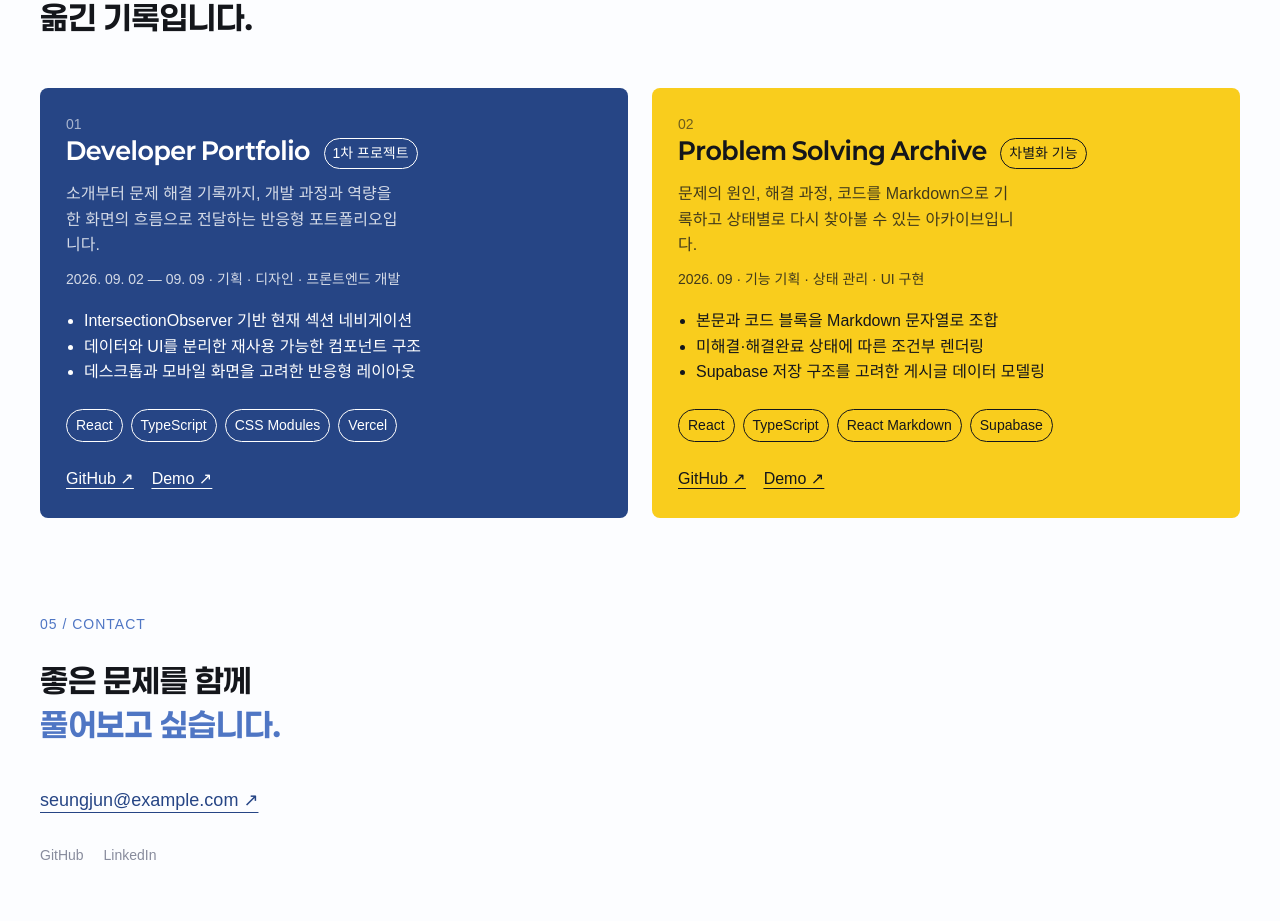
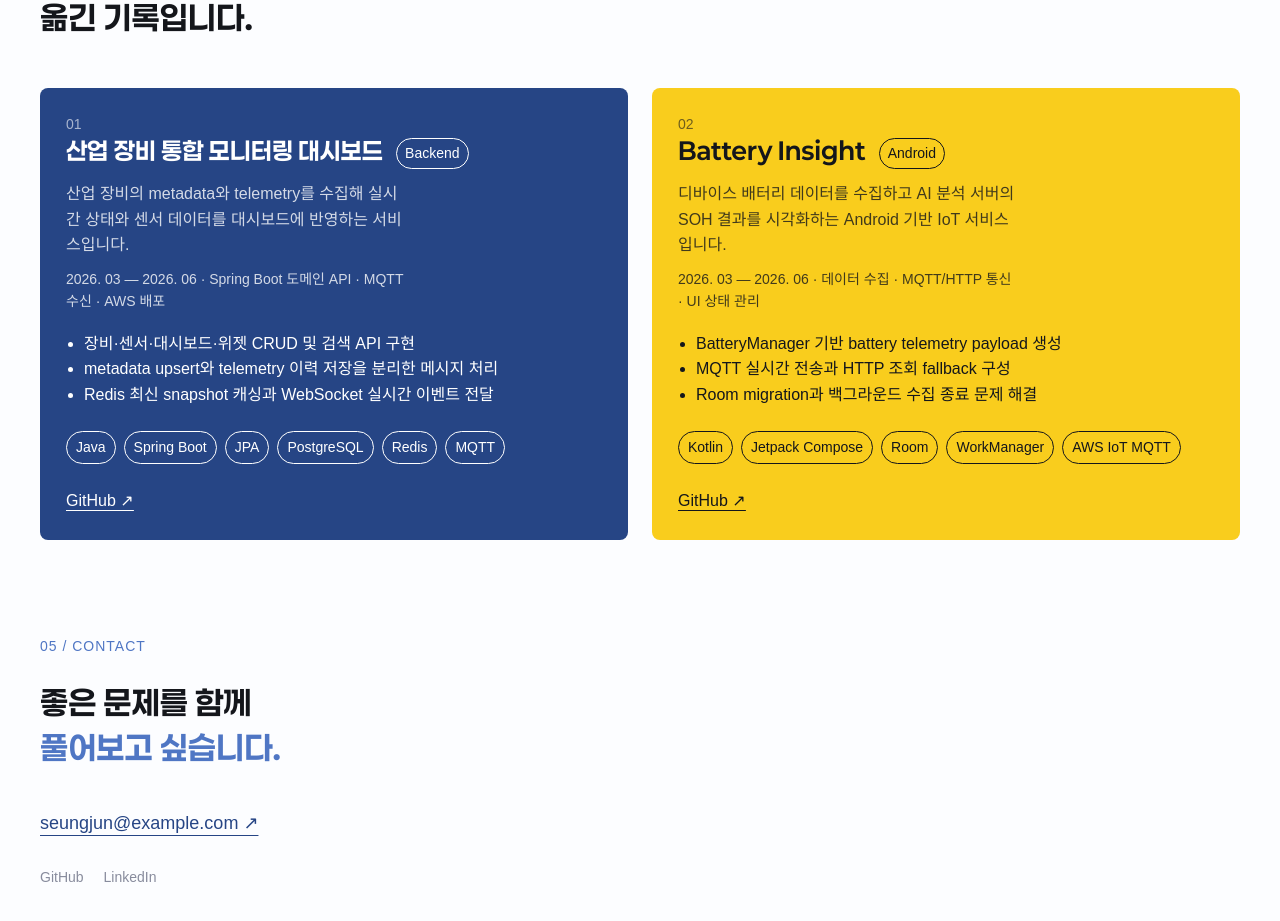
Before and after one commit to SeungJunS0ng/portfolio-site, a React (Vite) app: page / in a window 1280 px wide. Shown: the part 2500-3421 px from the top of the page. Built offline with nearby package versions, Linux system fonts and the light colour scheme; a web font is replaced by a local one.

Commit message:
feat: 백엔드 포트폴리오 프로젝트 데이터 갱신

```diff
--- a/src/data/projects.ts
+++ b/src/data/projects.ts
@@ -2,37 +2,35 @@ import type { Project } from "../types";
 
 export const projects: Project[] = [
   {
-    id: "portfolio-site",
-    title: "Developer Portfolio",
-    badge: "1차 프로젝트",
+    id: "monitoring-dashboard",
+    title: "산업 장비 통합 모니터링 대시보드",
+    badge: "Backend",
     description:
-      "소개부터 문제 해결 기록까지, 개발 과정과 역량을 한 화면의 흐름으로 전달하는 반응형 포트폴리오입니다.",
-    period: "2026. 09. 02 — 09. 09",
-    role: "기획 · 디자인 · 프론트엔드 개발",
-    stack: ["React", "TypeScript", "CSS Modules", "Vercel"],
-    link: "https://github.com/",
-    demo: "https://github.com/",
+      "산업 장비의 metadata와 telemetry를 수집해 실시간 상태와 센서 데이터를 대시보드에 반영하는 서비스입니다.",
+    period: "2026. 03 — 2026. 06",
+    role: "Spring Boot 도메인 API · MQTT 수신 · AWS 배포",
+    stack: ["Java", "Spring Boot", "JPA", "PostgreSQL", "Redis", "MQTT"],
+    link: "https://github.com/SeungJunS0ng/DashBoard/tree/develop",
     highlights: [
-      "IntersectionObserver 기반 현재 섹션 네비게이션",
-      "데이터와 UI를 분리한 재사용 가능한 컴포넌트 구조",
-      "데스크톱과 모바일 화면을 고려한 반응형 레이아웃",
+      "장비·센서·대시보드·위젯 CRUD 및 검색 API 구현",
+      "metadata upsert와 telemetry 이력 저장을 분리한 메시지 처리",
+      "Redis 최신 snapshot 캐싱과 WebSocket 실시간 이벤트 전달",
     ],
   },
   {
-    id: "problem-solving-archive",
-    title: "Problem Solving Archive",
-    badge: "차별화 기능",
+    id: "battery-insight",
+    title: "Battery Insight",
+    badge: "Android",
     description:
-      "문제의 원인, 해결 과정, 코드를 Markdown으로 기록하고 상태별로 다시 찾아볼 수 있는 아카이브입니다.",
-    period: "2026. 09",
-    role: "기능 기획 · 상태 관리 · UI 구현",
-    stack: ["React", "TypeScript", "React Markdown", "Supabase"],
-    link: "https://github.com/",
-    demo: "https://github.com/",
+      "디바이스 배터리 데이터를 수집하고 AI 분석 서버의 SOH 결과를 시각화하는 Android 기반 IoT 서비스입니다.",
+    period: "2026. 03 — 2026. 06",
+    role: "데이터 수집 · MQTT/HTTP 통신 · UI 상태 관리",
+    stack: ["Kotlin", "Jetpack Compose", "Room", "WorkManager", "AWS IoT MQTT"],
+    link: "https://github.com/SeungJunS0ng",
     highlights: [
-      "본문과 코드 블록을 Markdown 문자열로 조합",
-      "미해결·해결완료 상태에 따른 조건부 렌더링",
-      "Supabase 저장 구조를 고려한 게시글 데이터 모델링",
+      "BatteryManager 기반 battery telemetry payload 생성",
+      "MQTT 실시간 전송과 HTTP 조회 fallback 구성",
+      "Room migration과 백그라운드 수집 종료 문제 해결",
     ],
   },
 ];
```
